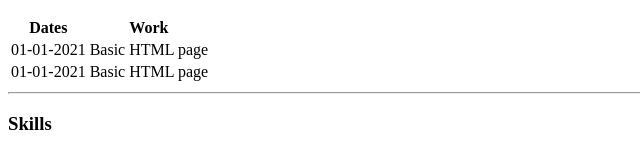
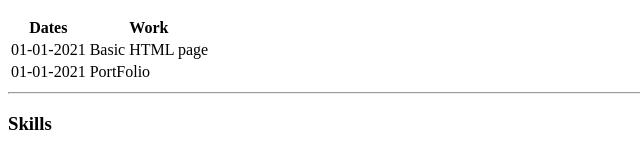
Before and after one commit to jitmishra/basicportfolio, a plain HTML site: page index.html in a window 1280 px wide. Shown: the part 448-609 px from the top of the page, 0-640 px from the left. Drawn offline with Linux system fonts and the light colour scheme.

Commit message:
Update index.html

```diff
--- a/index.html
+++ b/index.html
@@ -38,7 +38,7 @@
       </tr>
       <tr>
         <td>01-01-2021</td>
-        <td>Basic HTML page</td>
+        <td>PortFolio</td>
       </tr>
     </tbody>
   </table>
```
